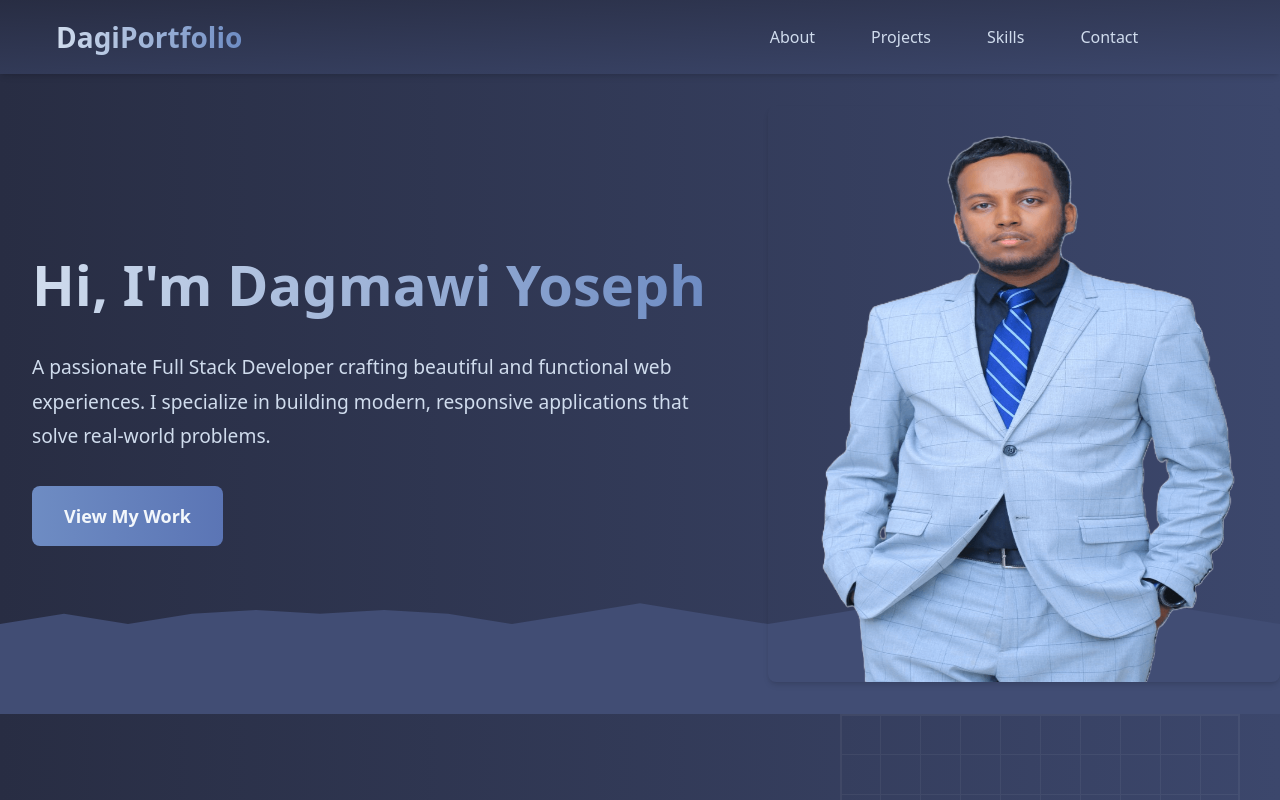
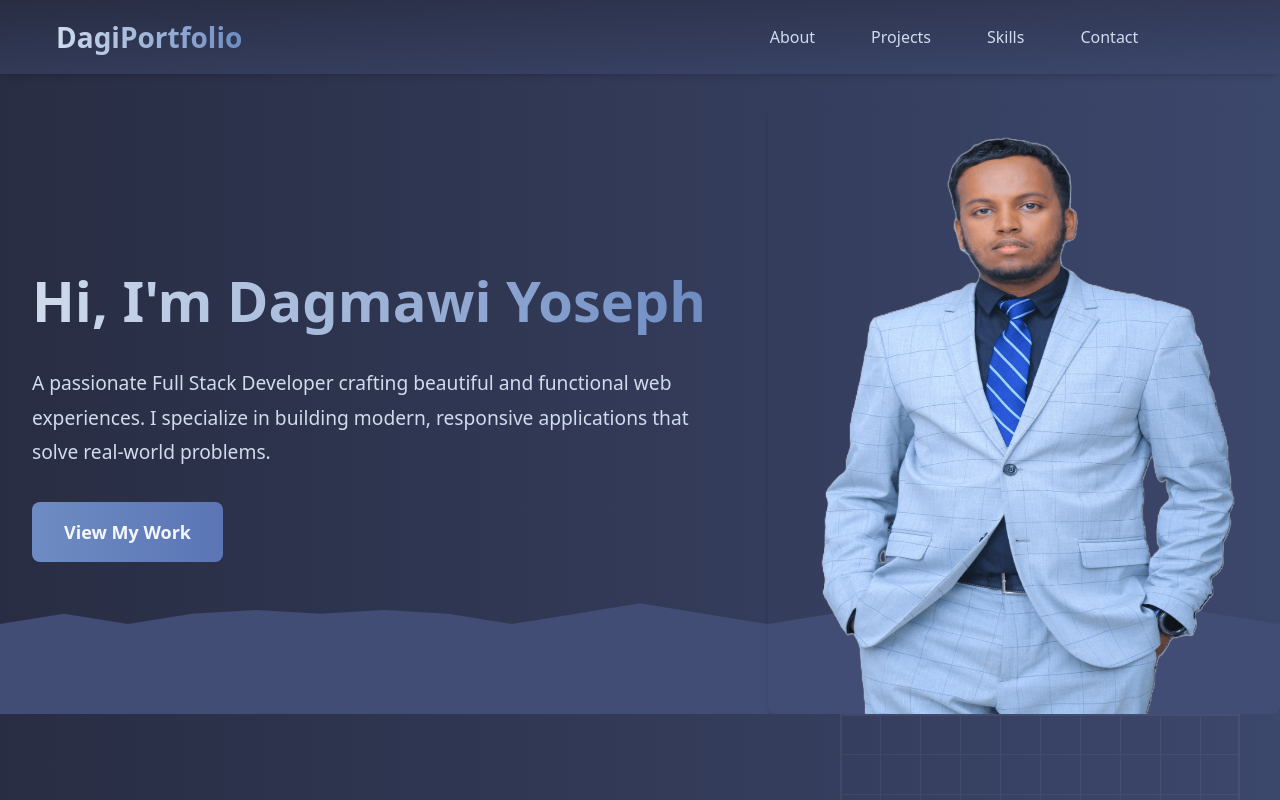
Before and after one commit to dagijosi/newPortfolio, a React (Vite) app: page / in a window 1280 px wide. Shown: the top 800 px of the page. Built offline with nearby package versions, Linux system fonts and the light colour scheme.

Commit message:
Update Home component: Adjust padding for better layout consistency and increase image height for improved visual presentation.

```diff
--- a/src/components/Home.tsx
+++ b/src/components/Home.tsx
@@ -3,7 +3,7 @@ import { motion } from "framer-motion";
 
 const Home: React.FC = () => {
   return (
-    <div id="home" className="relative bg-gradient-to-r from-polo-950 to-polo-900 text-white flex flex-col md:flex-row justify-between items-center p-4 md:p-[2rem] gap-16 overflow-x-hidden">
+    <div id="home" className="relative bg-gradient-to-r from-polo-950 to-polo-900 text-white flex flex-col md:flex-row justify-between items-center p-4 md:p-[2rem] md:pb-0 gap-16 overflow-x-hidden">
       {/* Left Section: Text */}
       <div className="max-w-2xl mx-auto text-left">
         <motion.h1
@@ -41,7 +41,7 @@ const Home: React.FC = () => {
       <motion.img
         src="image/pic2.png"
         alt="A developer showcasing their work on a laptop screen"
-        className="w-full max-w-lg h-[36rem] flex-shrink-0 mt-8 md:mt-0 rounded-lg shadow-md z-10"
+        className="w-full max-w-lg h-[38rem] flex-shrink-0 mt-8 md:mt-0 rounded-lg shadow-md z-10"
         loading="lazy"
         initial={{ opacity: 0, scale: 0.8 }}
         animate={{ opacity: 1, scale: 1 }}
```
